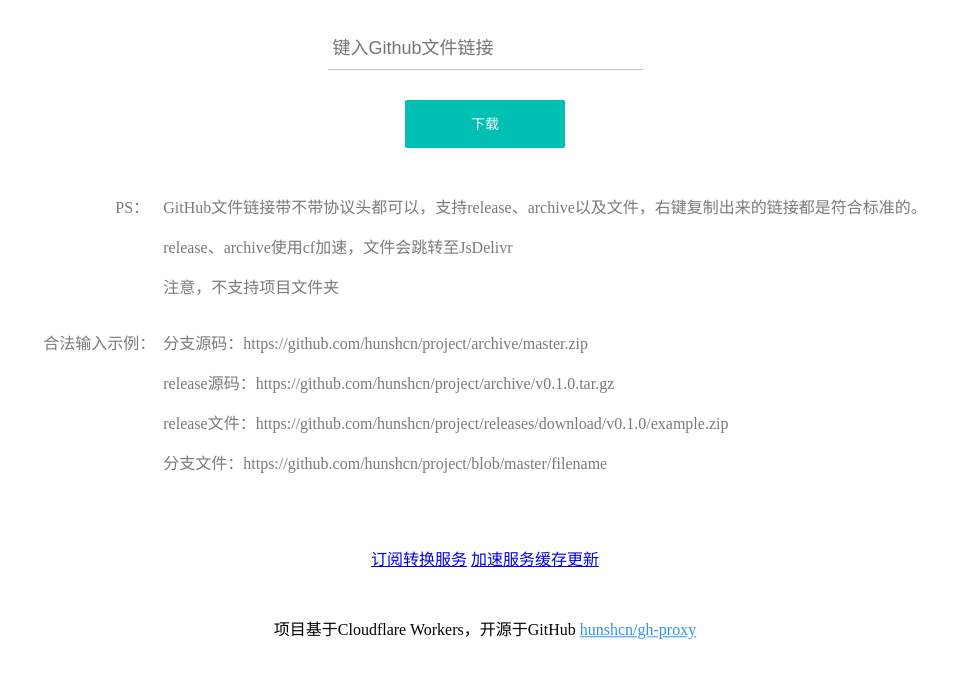
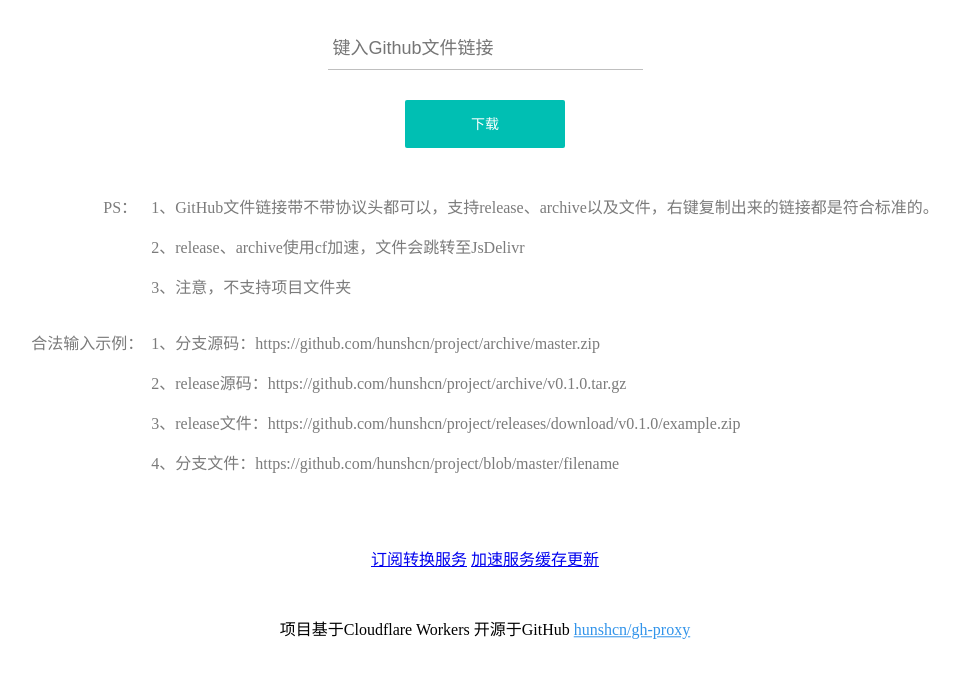
Before and after one commit to liuasktao/github-proxy-html, a plain HTML site: page index.html in a window 1280 px wide. Shown: the part 124-800 px from the top of the page, without its empty margins (155-1114 px from the left). Drawn offline with Linux system fonts and the light colour scheme.

Commit message:
Add files via upload

```diff
--- a/index.html
+++ b/index.html
@@ -127,17 +127,17 @@
         <div class="bar"></div>
     </label>
     <input class="block btn" type="submit" value="下载">
-    <div class="tips"><p>GitHub文件链接带不带协议头都可以，支持release、archive以及文件，右键复制出来的链接都是符合标准的。</p>
-        <p>release、archive使用cf加速，文件会跳转至JsDelivr</p>
-        <p>注意，不支持项目文件夹</p></div>
+    <div class="tips"><p>1、GitHub文件链接带不带协议头都可以，支持release、archive以及文件，右键复制出来的链接都是符合标准的。</p>
+        <p>2、release、archive使用cf加速，文件会跳转至JsDelivr</p>
+        <p>3、注意，不支持项目文件夹</p></div>
     <div class="example">
-        <p>分支源码：https://github.com/hunshcn/project/archive/master.zip</p>
-        <p>release源码：https://github.com/hunshcn/project/archive/v0.1.0.tar.gz</p>
-        <p>release文件：https://github.com/hunshcn/project/releases/download/v0.1.0/example.zip</p>
-        <p>分支文件：https://github.com/hunshcn/project/blob/master/filename</p>
+        <p>1、分支源码：https://github.com/hunshcn/project/archive/master.zip</p>
+        <p>2、release源码：https://github.com/hunshcn/project/archive/v0.1.0.tar.gz</p>
+        <p>3、release文件：https://github.com/hunshcn/project/releases/download/v0.1.0/example.zip</p>
+        <p>4、分支文件：https://github.com/hunshcn/project/blob/master/filename</p>
     </div>
 </form>
-    <p><a href="https://sub.bwgrlp.fun">订阅转换服务</a> <a href="https://sub.bwgrlp.fun/updata/">加速服务缓存更新</a></p>
-    <p style="position: sticky;top: calc(100% - 2.5em);">项目基于Cloudflare Workers，开源于GitHub <a style="color: #3294ea" href="https://github.com/hunshcn/gh-proxy">hunshcn/gh-proxy</a></p>
+    <p align="center"><a href="https://sub.bwgrlp.fun">订阅转换服务</a> <a href="https://sub.bwgrlp.fun/updata/">加速服务缓存更新</a></p>
+    <p align="center" style="position: sticky;top: calc(100% - 2.5em);">项目基于Cloudflare Workers  开源于GitHub <a style="color: #3294ea" href="https://github.com/hunshcn/gh-proxy">hunshcn/gh-proxy</a></p>
 </body>
 </html>
```
Also changed, not shown: purge.html (+4 -10 lines).
